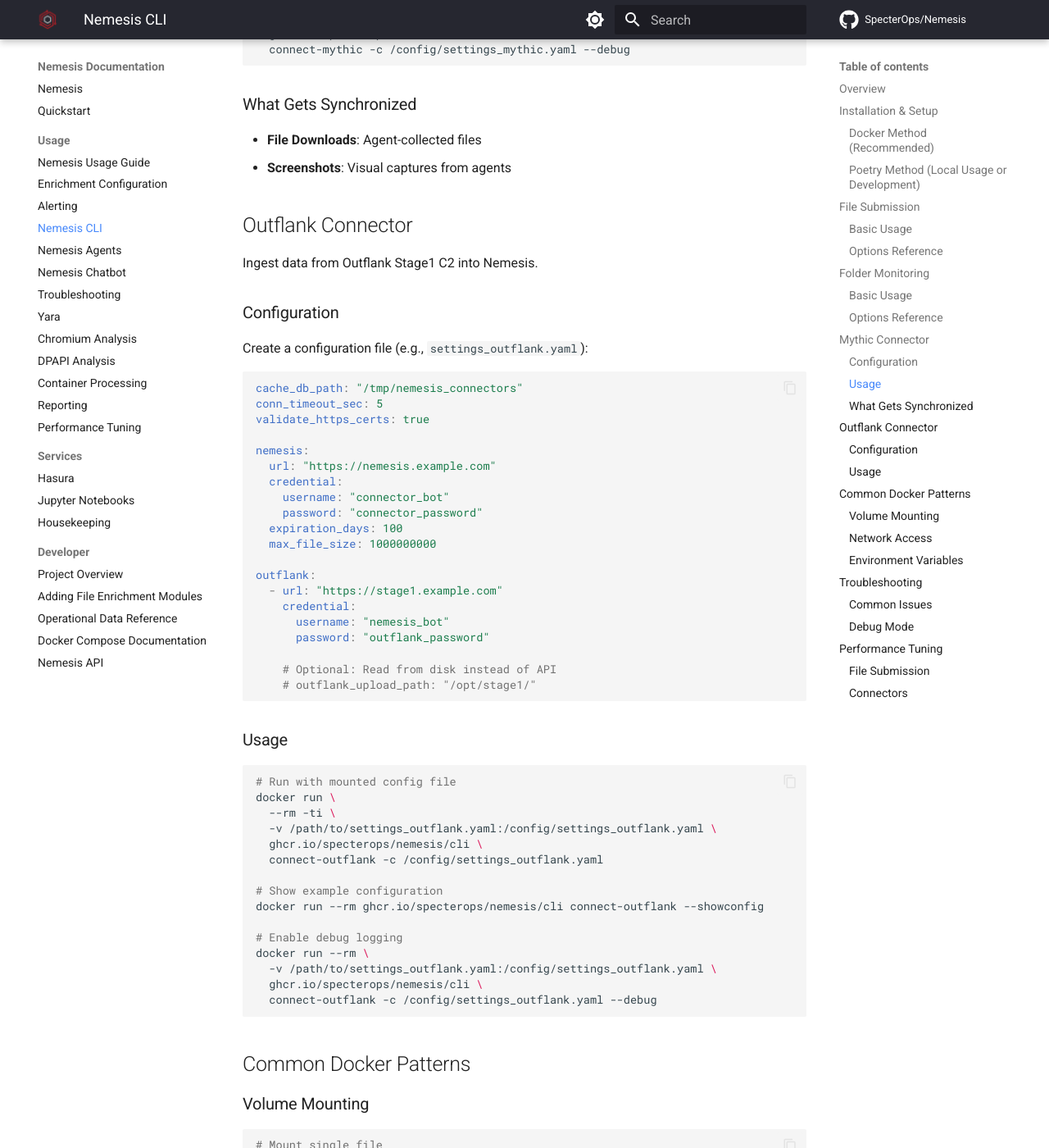
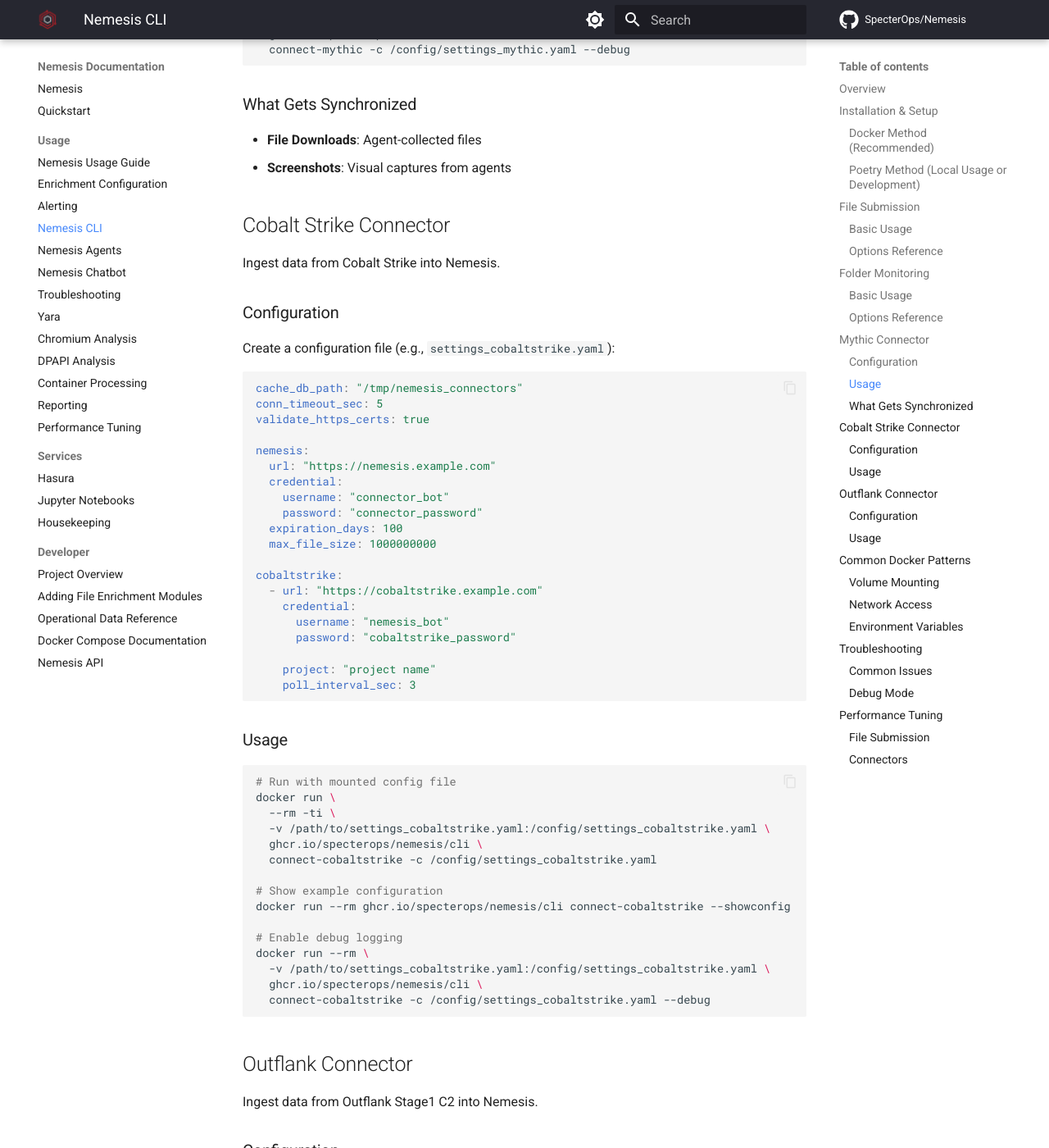
Before and after one commit to SpecterOps/Nemesis, an MkDocs documentation site: the page built from docs/cli.md, in a window 1280 px wide and 1400 px high, scrolled down 6636 px. Shown: the whole window at 82% size. Built offline with MkDocs 1.6.1 and Material for MkDocs 9.7.7, drawn with Linux system fonts in a browser that asks for light colours; comment, search, counter and statistics services are not loaded.

Commit message:
Document Cobalt Strike Connector setup and usage
Added Cobalt Strike Connector section with configuration and usage instructions.

````diff
--- a/docs/cli.md
+++ b/docs/cli.md
@@ -275,6 +275,57 @@
 - **File Downloads**: Agent-collected files
 - **Screenshots**: Visual captures from agents
 
+## Cobalt Strike Connector
+
+Ingest data from Cobalt Strike into Nemesis.
+
+### Configuration
+
+Create a configuration file (e.g., `settings_cobaltstrike.yaml`):
+
+```yaml
+cache_db_path: "/tmp/nemesis_connectors"
+conn_timeout_sec: 5
+validate_https_certs: true
+
+nemesis:
+  url: "https://nemesis.example.com"
+  credential:
+    username: "connector_bot"
+    password: "connector_password"
+  expiration_days: 100
+  max_file_size: 1000000000
+
+cobaltstrike:
+  - url: "https://cobaltstrike.example.com"
+    credential:
+      username: "nemesis_bot"
+      password: "cobaltstrike_password"
+
+    project: "project name"
+    poll_interval_sec: 3
+```
+
+### Usage
+
+```bash
+# Run with mounted config file
+docker run \
+  --rm -ti \
+  -v /path/to/settings_cobaltstrike.yaml:/config/settings_cobaltstrike.yaml \
+  ghcr.io/specterops/nemesis/cli \
+  connect-cobaltstrike -c /config/settings_cobaltstrike.yaml
+
+# Show example configuration
+docker run --rm ghcr.io/specterops/nemesis/cli connect-cobaltstrike --showconfig
+
+# Enable debug logging
+docker run --rm \
+  -v /path/to/settings_cobaltstrike.yaml:/config/settings_cobaltstrike.yaml \
+  ghcr.io/specterops/nemesis/cli \
+  connect-cobaltstrike -c /config/settings_cobaltstrike.yaml --debug
+```
+
 ## Outflank Connector
 
 Ingest data from Outflank Stage1 C2 into Nemesis.
````
